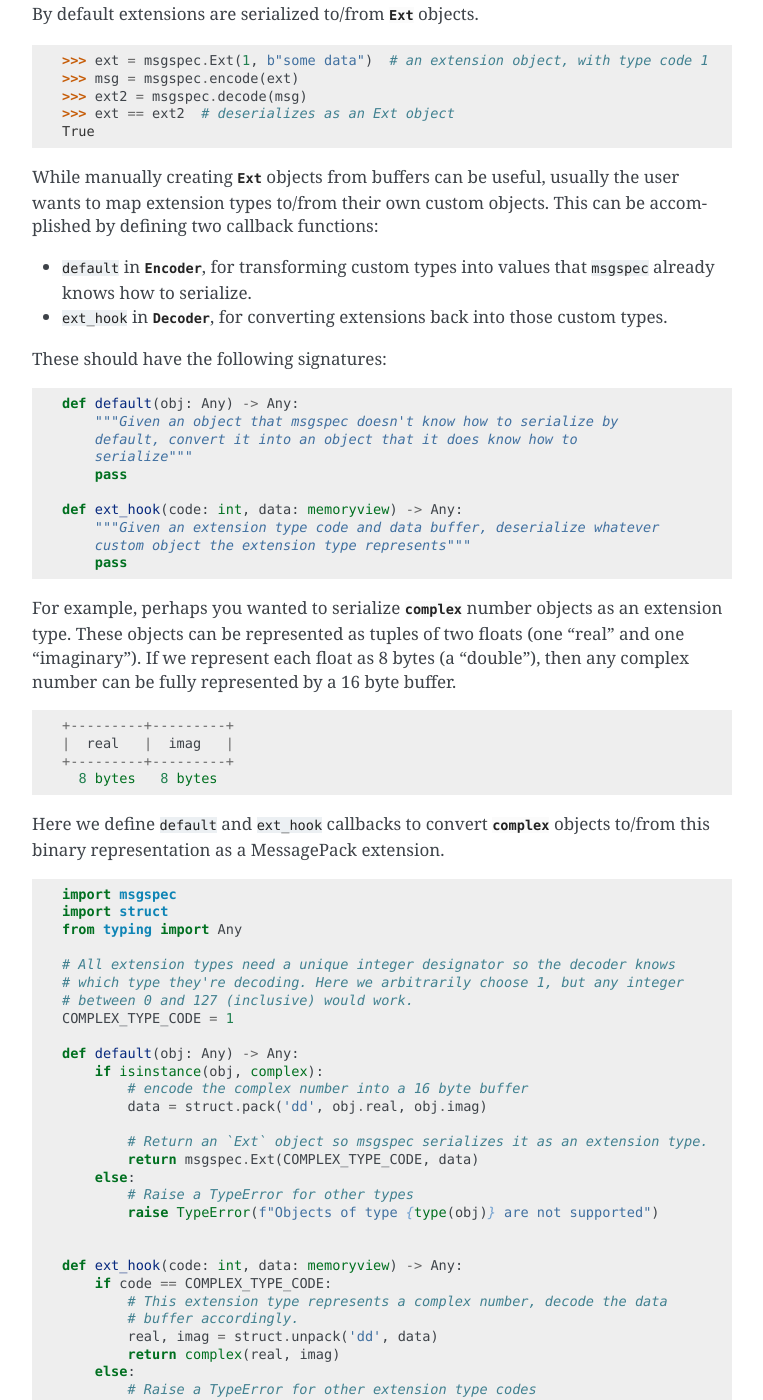
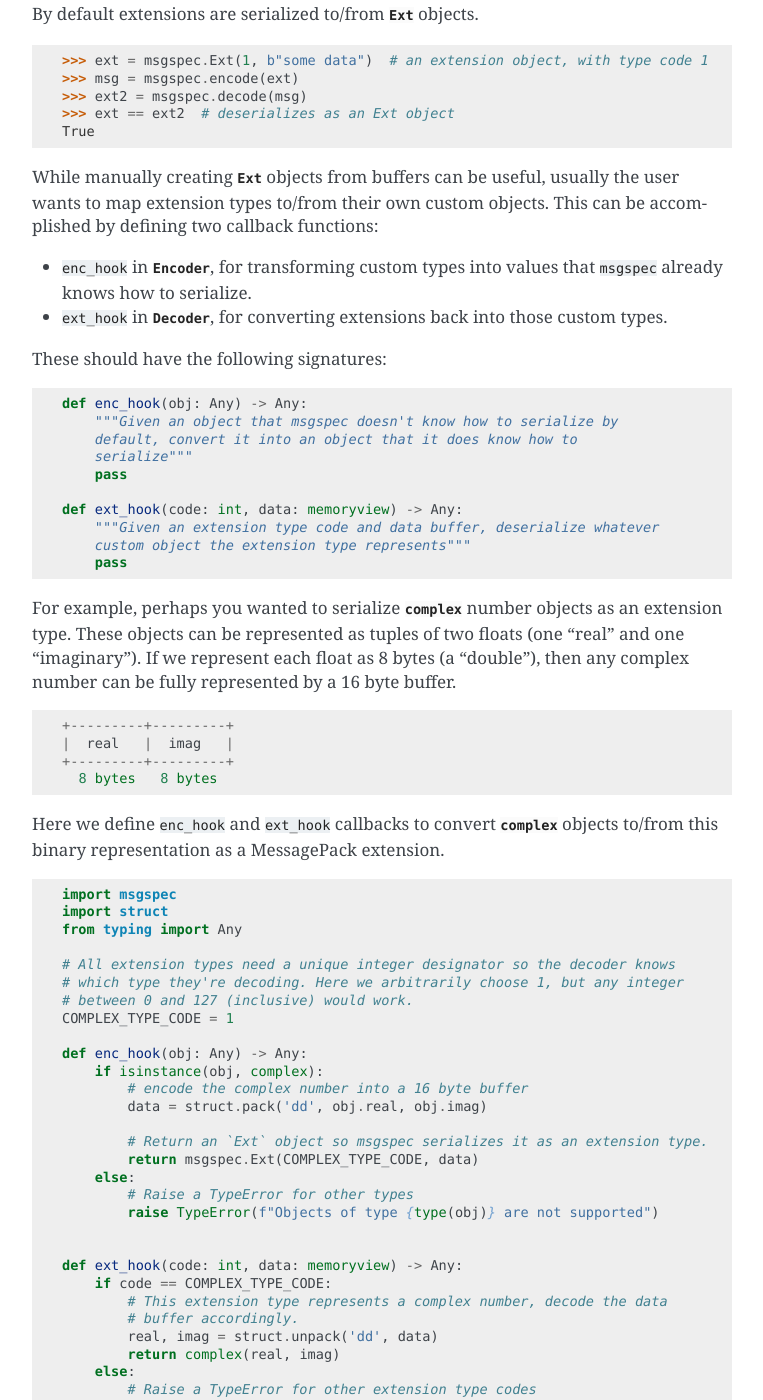
Before and after one commit to jcrist/msgspec, a Sphinx documentation site: the page built from docs/source/index.rst, in a window 1280 px wide and 1400 px high, scrolled down 5573 px. Shown: the whole window, without its empty margins (358-1121 px from the left). Built offline with Sphinx 7.4.7, drawn with Linux system fonts in a browser that asks for light colours; some of the changed text lies outside the part shown.

Commit message:
Rename `default` to `enc_hook`
The kwarg name `default` was used to match that of existing apis (e.g.
`json.dumps`). However, I don't think it's the best name (`default` to
me implies a static value, not a callable). Since we already have
`ext_hook` and I want to add `dec_hook` for custom typed decoders,
renaming to `enc_hook` makes the most sense.

```diff
--- a/docs/source/index.rst
+++ b/docs/source/index.rst
@@ -107,7 +107,7 @@ Msgspec currently supports serializing/deserializing the following types:
 - `msgspec.Ext`
 
 Support for serializing additional types can be added through the use of the
-``default`` callback on the `Encoder`, or by defining custom :ref:`extensions`.
+``enc_hook`` callback on the `Encoder`, or by defining custom :ref:`extensions`.
 
 .. _typed-deserialization:
 
@@ -313,7 +313,7 @@ While manually creating `Ext` objects from buffers can be useful, usually the
 user wants to map extension types to/from their own custom objects. This can be
 accomplished by defining two callback functions:
 
-- ``default`` in `Encoder`, for transforming custom types into values
+- ``enc_hook`` in `Encoder`, for transforming custom types into values
   that ``msgspec`` already knows how to serialize.
 - ``ext_hook`` in `Decoder`, for converting extensions back into those
   custom types.
@@ -322,7 +322,7 @@ These should have the following signatures:
 
 .. code-block:: python
 
-    def default(obj: Any) -> Any:
+    def enc_hook(obj: Any) -> Any:
         """Given an object that msgspec doesn't know how to serialize by
         default, convert it into an object that it does know how to
         serialize"""
@@ -348,7 +348,7 @@ buffer.
       8 bytes   8 bytes
 
 
-Here we define ``default`` and ``ext_hook`` callbacks to convert `complex`
+Here we define ``enc_hook`` and ``ext_hook`` callbacks to convert `complex`
 objects to/from this binary representation as a MessagePack extension.
 
 .. code-block:: python
@@ -362,7 +362,7 @@ objects to/from this binary representation as a MessagePack extension.
     # between 0 and 127 (inclusive) would work.
     COMPLEX_TYPE_CODE = 1
 
-    def default(obj: Any) -> Any:
+    def enc_hook(obj: Any) -> Any:
         if isinstance(obj, complex):
             # encode the complex number into a 16 byte buffer
             data = struct.pack('dd', obj.real, obj.imag)
@@ -386,7 +386,7 @@ objects to/from this binary representation as a MessagePack extension.
 
 
     # Create an encoder and a decoder using the custom callbacks
-    enc = msgspec.Encoder(default=default)
+    enc = msgspec.Encoder(enc_hook=enc_hook)
     dec = msgspec.Decoder(ext_hook=ext_hook)
 
     # Define a message that contains complex numbers
```
Also changed, not shown: 4 other files.
